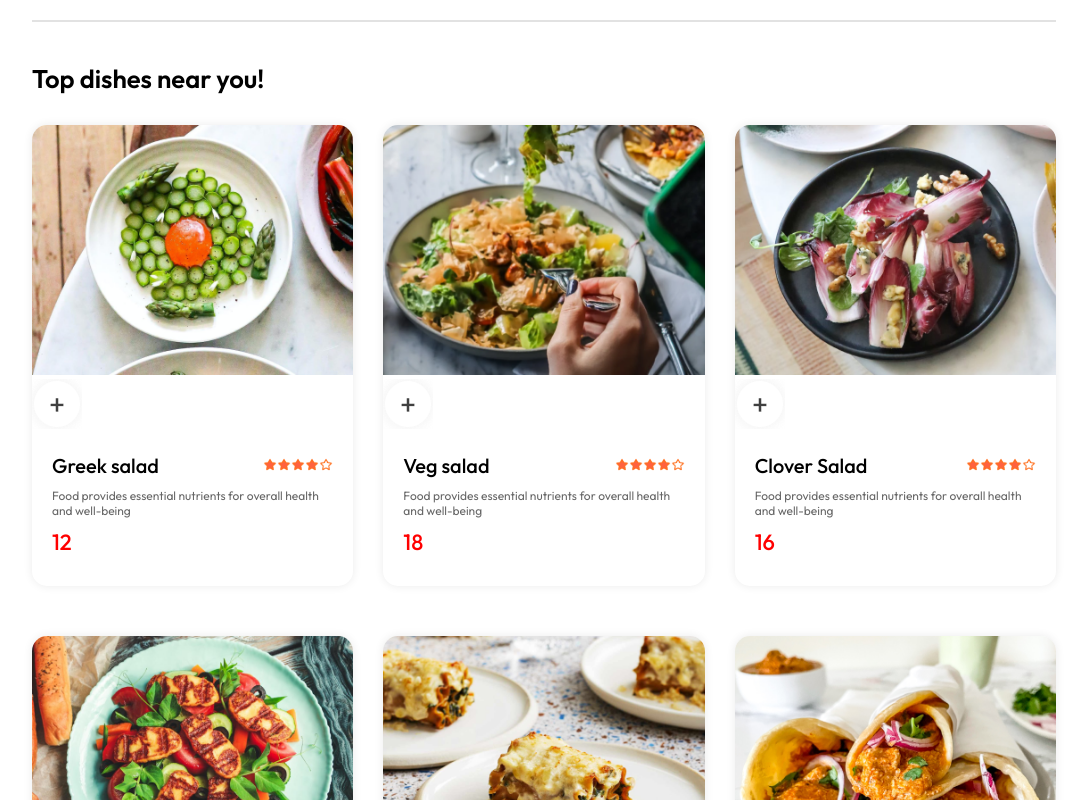
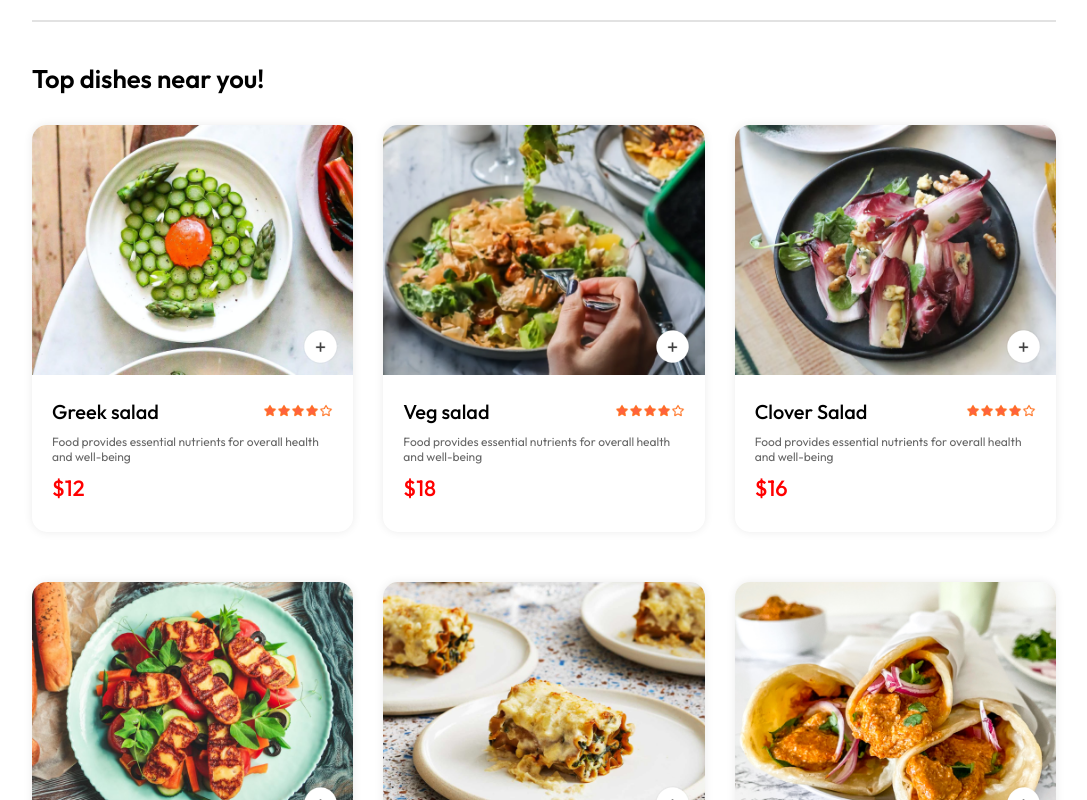
Before and after one commit to Chaunceydarby35/Food-Del-App, a React (Vite) app: page / in a window 1280 px wide. Shown: the part 1060-1860 px from the top of the page, without its empty margins (96-1183 px from the left). Built offline with nearby package versions, Linux system fonts and the light colour scheme.

Commit message:
updated-footer

```diff
--- a/src/components/FoodItem/FoodItem.css
+++ b/src/components/FoodItem/FoodItem.css
@@ -43,3 +43,33 @@
     font-weight: 500;
     margin: 10px 0px;
 }
+
+.food-item-image-container{
+    position: relative;
+}
+
+.food-item-image-container .add{
+    width: 35px;
+    position: absolute;
+    bottom: 15px;
+    right: 15px;
+    cursor: pointer;
+    border-radius: 50%;
+}
+
+.food-item-counter{
+    position: absolute;
+    bottom: 15px;
+    right: 15px;
+    display: flex;
+    align-items: center;
+    gap: 10px;
+    padding: 6px;
+    border-radius: 50px;
+    background-color: white;
+
+}
+
+.food-item-counter img{
+    width: 30px;
+}
--- a/src/components/FoodItem/FoodItem.jsx
+++ b/src/components/FoodItem/FoodItem.jsx
@@ -16,7 +16,9 @@ const FoodItem = ({id,name,price,description,image}) => {
             {!itemCount
               ?<img className='add' onClick={() =>setItemCount(prev=>prev+1)} src={assets.add_icon_white} alt="" />
               :<div className='food-item-counter'>
-
+                <img onClick={()=>setItemCount(prev=>prev-1)} src={assets.remove_icon_red} alt="" />
+                <p>{itemCount}</p>
+                <img onClick={()=>setItemCount(prev=>prev+1)} src={assets.add_icon_green} alt="" />
               </div>
             }
         </div>
@@ -26,7 +28,7 @@ const FoodItem = ({id,name,price,description,image}) => {
                 <img src={assets.rating_starts} alt="" />
             </div>
             <p className="food-item-desc">{description}</p>
-            <p className="food-item-price">{price}</p>
+            <p className="food-item-price">${price}</p>
         </div>
     </div>
   )
```
Also changed, not shown: src/components/Footer/Footer.jsx (added, +10 -0 lines).
